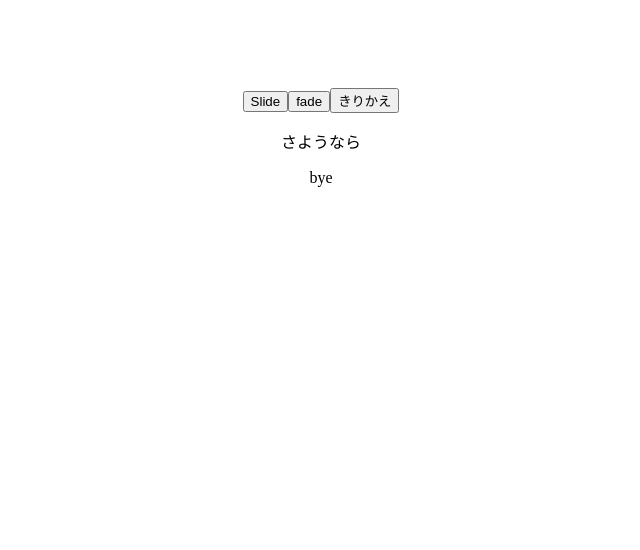
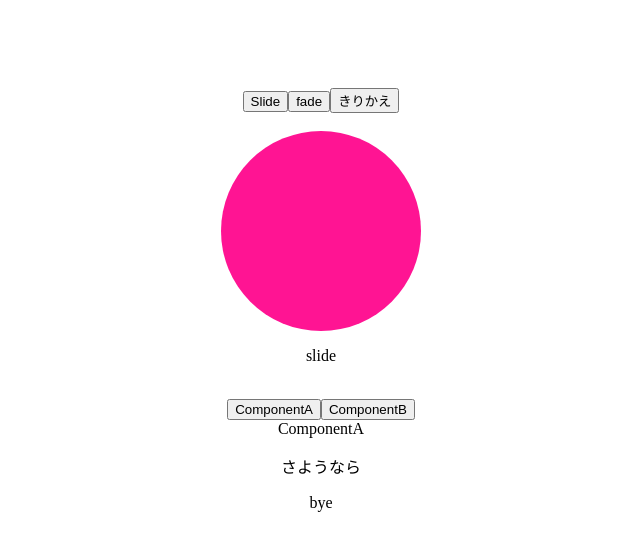
Before and after one commit to Ryotaro25/udemy-vuejs, a Vue app: page / in a window 1280 px wide. Shown: the top 550 px of the page, without its empty margins (319-959 px from the left). Built offline with nearby package versions, Linux system fonts and the light colour scheme; the HTML template or start-up script is replaced by a standard one.

Commit message:
transition

```diff
--- a/src/App.vue
+++ b/src/App.vue
@@ -4,7 +4,24 @@
     <button @click="myAnimation='fade'">fade</button>
 
     <button @click="show=!show">きりかえ</button>
+    <br><br>
+    <transition
+    :css="false"
+    @before-enter="beforeEnter"
+    @enter="enter"
+    @leave="leave"
+    >
+      <div class="circle" v-if="show"></div>
+    </transition>
+
     <p>{{myAnimation}}</p>
+    <br>
+    <button @click="myComponent ='ComponentA'">ComponentA</button>
+    <button @click="myComponent='ComponentB'">ComponentB</button>
+    <transition name="fade" mode="out-in">
+      <component :is="myComponent"></component>
+    </transition>
+
     <transition name="fade" mode="out-in">
       <p v-if="show" key="bye">さようなら</p>
       <p v-else key="hello">こんにちは</p>
@@ -18,16 +35,75 @@
 </template>
 
 <script>
+import ComponentA from "./components/ComponentA.vue";
+import ComponentB from "./components/ComponentB.vue";
+
 export default {
+  components: {
+    ComponentA,
+    ComponentB
+  },
   data() {
     return {
-      show: true
+      show: true,
+      myAnimation: "slide",
+      myComponent: "ComponentA"
     };
+  },
+  methods: {
+    beforeEnter(el) {
+
+    },
+    enter(el, done) {
+     let scale = 0;
+     const interval = setInterval(() => {
+       el.style.transform = 'scale($(scale))'
+       scale += 0.1
+       if (scale > 1) {
+         clearInterval(interval);
+         done();
+       }
+     }, 200);
+    },
+    afterEnter(el) {
+
+    },
+    enterCancelled(el) {
+
+    },
+    beforeLeave(el) {
+
+    },
+    leave(el, done) {
+      let scale = 1;
+      const interval = setInterval(() => {
+      el.style.transform = 'scale($(scale))'
+      scale -= 0.1
+      if (scale < 0) {
+       clearInterval(interval);
+         done();
+       }
+     }, 200);
+    },
+    afterLeave(el) {
+
+    },
+    leaveCancelled(el) {
+
+    }
   }
 };
 </script>
 
 <style scoped>
+  .circle {
+    width: 200px;
+    height: 200px;
+    margin: auto;
+    background-color: deeppink;
+    border-radius: 100px;
+  }
+
   .fade-enter {
     opacity: 0;
   }
--- /dev/null
+++ b/src/components/ComponentA.vue
@@ -0,0 +1,5 @@
+<template>
+  <div>
+    ComponentA
+  </div>
+</template>
--- /dev/null
+++ b/src/components/ComponentB.vue
@@ -0,0 +1,5 @@
+<template>
+  <div>
+    ComponentB
+  </div>
+</template>
```
